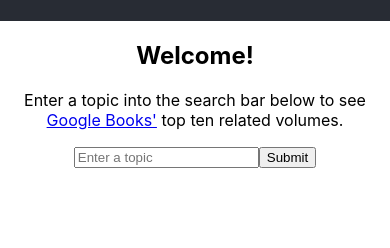
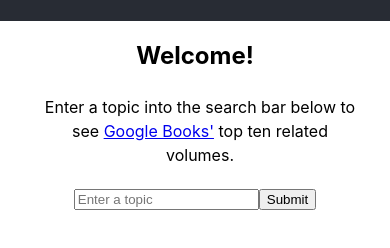
Before and after one commit to lschachter/books-galore, a React app: page / in a window 390 px wide. Shown: the part 70-318 px from the top of the page. Built offline with nearby package versions, Linux system fonts and the light colour scheme.

Commit message:
Update mobile styling

```diff
--- a/src/App.css
+++ b/src/App.css
@@ -24,6 +24,12 @@
   color: #61dafb;
 }
 
+.instruction {
+  width: 80%;
+  margin-left: 10%;
+  padding: 5px;
+  line-height: 1.5;
+}
 
 .book-set {
   display: inline-block;
@@ -65,7 +71,12 @@
   vertical-align: middle;
 }
 
+@media only screen and (max-width: 600px) {
+  .book-tile {
+    width: 50%;
+  }
 
+}
 
 @keyframes App-logo-spin {
   from {
--- a/src/App.js
+++ b/src/App.js
@@ -12,7 +12,7 @@ function App() {
         </h1>
       </header>
       <h2>Welcome!</h2>
-      <p>Enter a topic into the search bar below to see <a href="https://developers.google.com/books/docs/overview">Google Books'</a> top ten related volumes.</p>
+      <p className="instruction">Enter a topic into the search bar below to see <a href="https://developers.google.com/books/docs/overview">Google Books'</a> top ten related volumes.</p>
       <SearchBox />
 
     </div>
```
